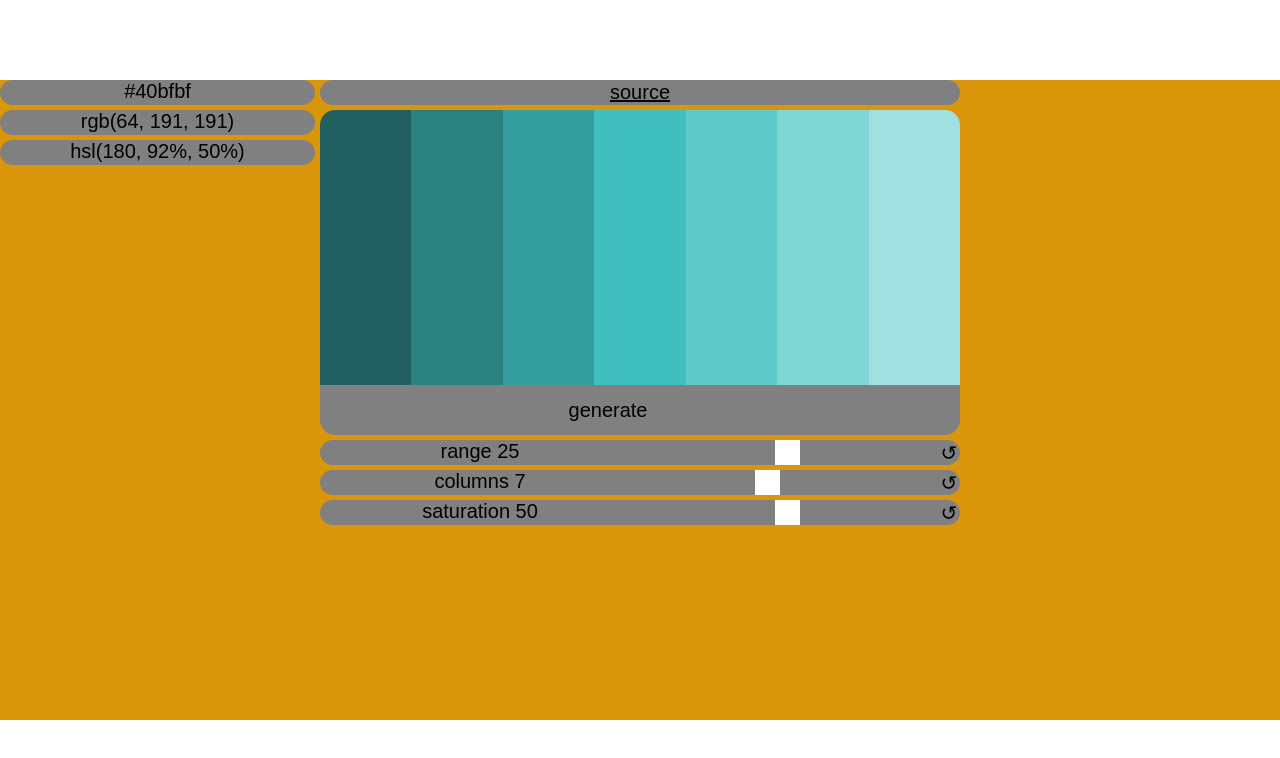
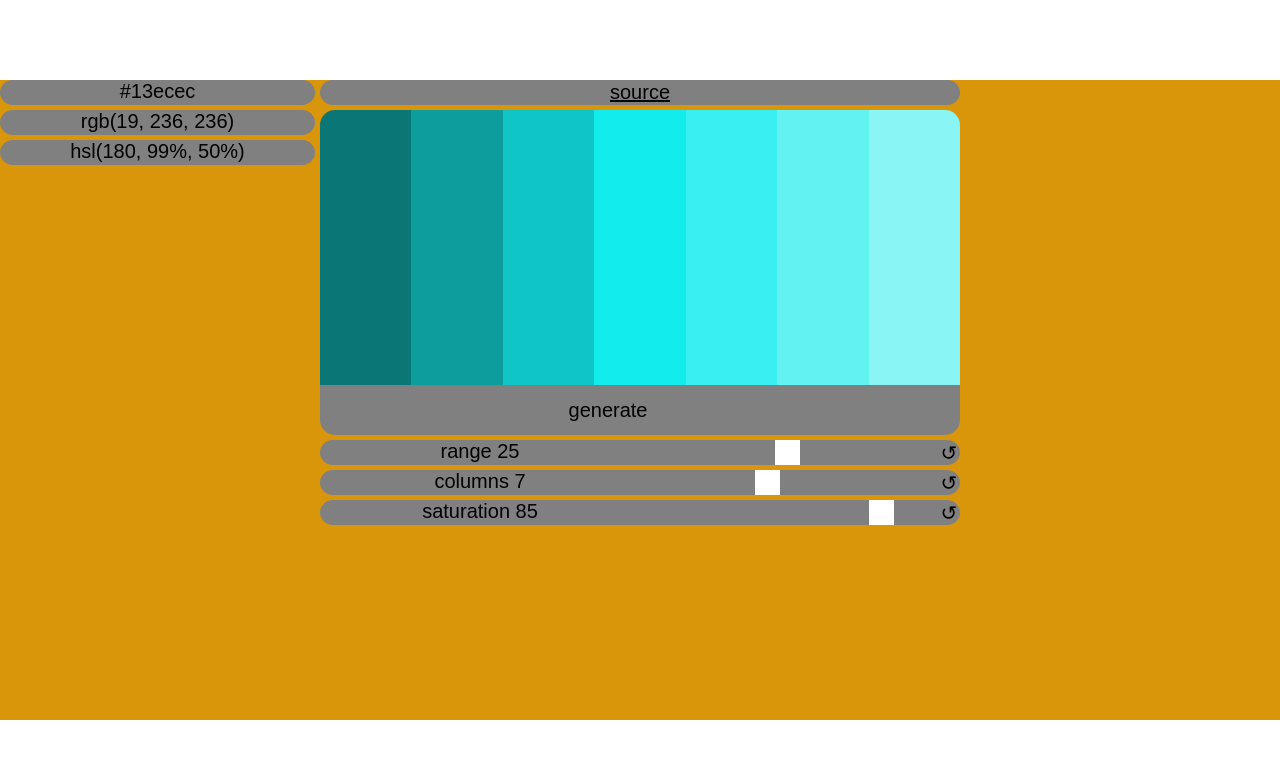
Before and after one commit to basswaver/colorPaletteGenerator, a plain HTML site: page index.html in a window 1280 px wide. Drawn offline with Linux system fonts and the light colour scheme.

Commit message:
+ added saturation slider + restructured methods for setting, resetting, and updating sliders

```diff
--- a/index.html
+++ b/index.html
@@ -35,7 +35,7 @@
           <div class="interactiveElement label leftBorder">
             saturation<span id="saturationVar"></span>
           </div>
-          <input id="saturation" class="interactiveElement slider" value=50 default=50 min=0 max=100 step=1 type="range"></input>
+          <input id="saturation" class="interactiveElement slider" value=85 default=85 min=0 max=100 step=1 type="range"></input>
             <button id="saturationReset" class="reset interactiveElement rightBorder" value="saturation">&#x21BA;</button>
         </div>
       </div>
--- a/src/main.js
+++ b/src/main.js
@@ -5,17 +5,17 @@ global_saved_colors=[]
 global_slider_defaults={
   "range":25,
   "columns":7,
-  "saturation":50
+  "saturation":85
 }
 
 // init
 
 function init(){
   // event listeners
-  document.getElementById("generate").addEventListener("click", drawBoxPass)
+  document.getElementById("generate").addEventListener("mousedown", drawBoxPass)
   document.getElementById("variables").addEventListener("click", updateSliders)
   document.getElementById("variables").addEventListener("mousemove", updateSliders)
-  document.getElementById("output").addEventListener("click", reportColors)
+  document.getElementById("output").addEventListener("mousedown", reportColors)
   //reset buttons
   document.getElementById("rangeReset").addEventListener("click", resetSliders)
   document.getElementById("columnsReset").addEventListener("click", resetSliders)
```
Also changed, not shown: 1 other file.
